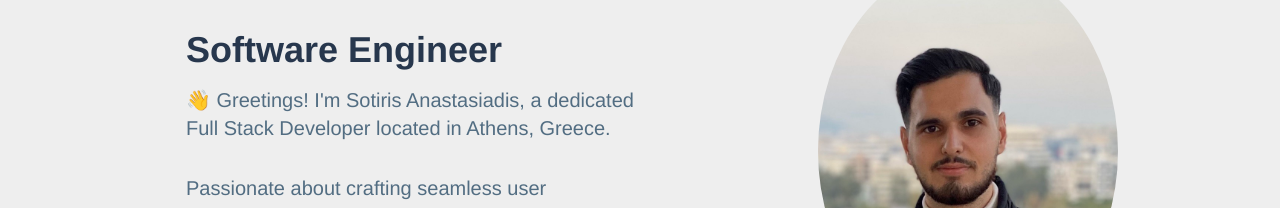
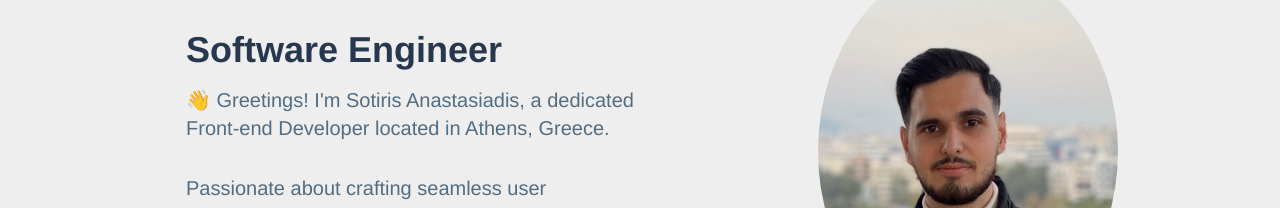
Before and after one commit to sotirisanastjm/AboutMe_v2, an Angular app: page / in a window 1280 px wide. Shown: the part 225-433 px from the top of the page. Built offline with nearby package versions, Linux system fonts and the light colour scheme.

Commit message:
Update hero-image.component.html

```diff
--- a/src/app/hero-image/hero-image.component.html
+++ b/src/app/hero-image/hero-image.component.html
@@ -5,7 +5,7 @@
             <div>
                 <h2 class="py-4 md:w-3/4 text-xl font-medium text-[#526D82] dark:text-[#929AAB]">
                     👋 Greetings! I'm Sotiris Anastasiadis,
-                     a dedicated Full Stack Developer located in Athens, Greece.
+                     a dedicated Front-end Developer located in Athens, Greece.
                 </h2>
                 <h3 class="py-4 md:w-3/4 text-xl font-medium text-[#526D82] dark:text-[#929AAB]">
                     Passionate about crafting seamless user experiences.
```
